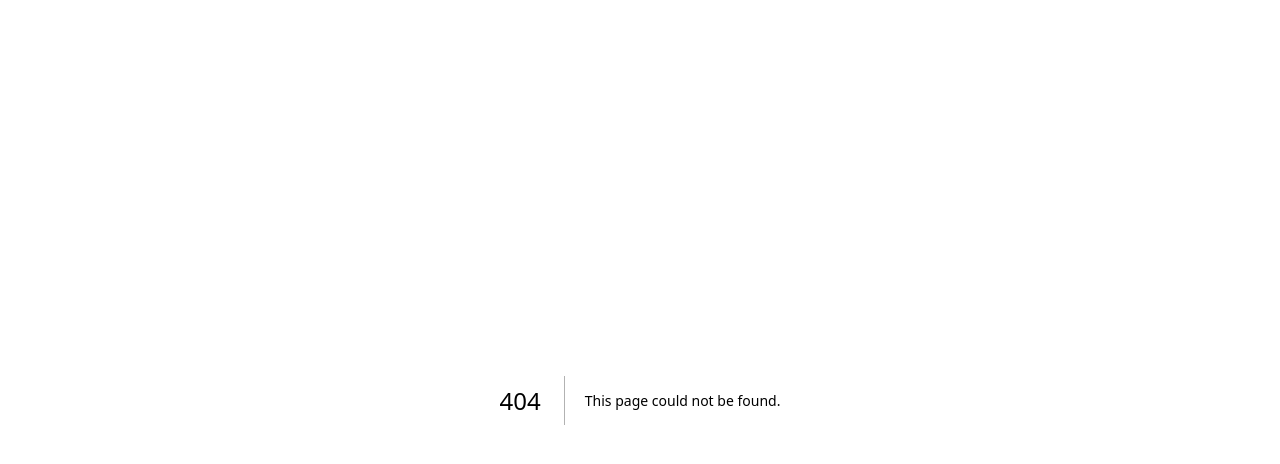
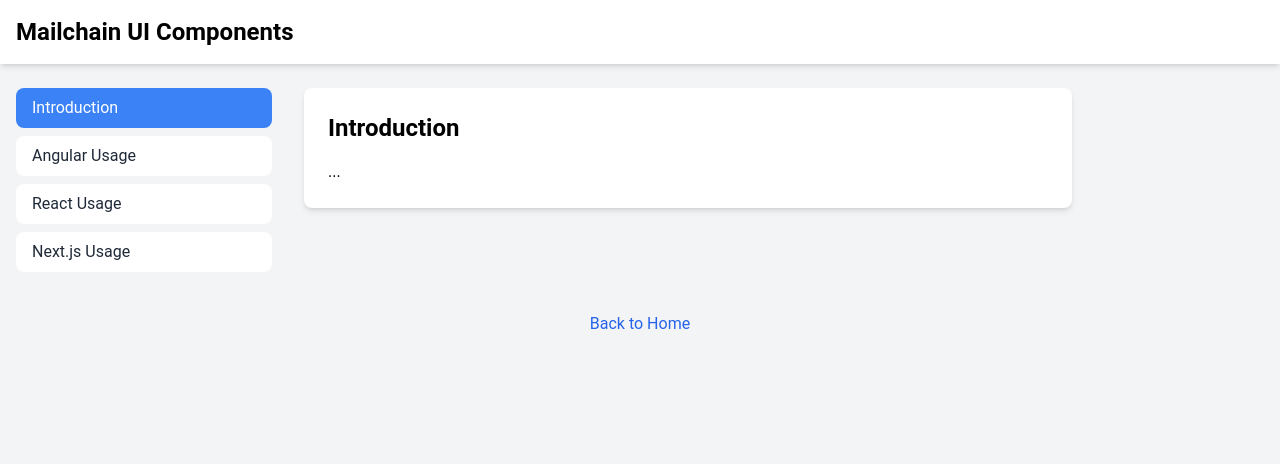
Before and after one commit to saugardev/mailchain-hackathon-landing, a Next.js app: page /guide in a window 1280 px wide. Before the commit this address had no page. Shown: the top 464 px of the page. Built offline with nearby package versions, Linux system fonts and the light colour scheme.

Commit message:
feat: initial guide page

```diff
--- /dev/null
+++ b/src/pages/guide/index.tsx
@@ -0,0 +1,143 @@
+// pages/guide.tsx
+import { useState, useEffect, useRef } from 'react';
+import Head from 'next/head';
+import Link from 'next/link';
+
+const sections = [
+  { id: 'introduction', title: 'Introduction' },
+  { id: 'angular-usage', title: 'Angular Usage' },
+  { id: 'react-usage', title: 'React Usage' },
+  { id: 'nextjs-usage', title: 'Next.js Usage' },
+];
+
+export default function Guide() {
+  const [activeSection, setActiveSection] = useState(sections[0].id);
+  const [isOpen, setIsOpen] = useState(false);
+  const menuRef: any = useRef();
+
+  useEffect(() => {
+    const handleClickOutside = (event: any) => {
+      if (menuRef.current && !menuRef.current.contains(event.target)) {
+        setIsOpen(false);
+      }
+    };
+
+    document.addEventListener('mousedown', handleClickOutside);
+    return () => {
+      document.removeEventListener('mousedown', handleClickOutside);
+    };
+  }, [menuRef]);
+
+  return (
+    <div className="min-h-screen bg-gray-100 font-roboto relative">
+      <Head>
+        <title>Guide - My NPM Libraries</title>
+        <link rel="icon" href="/favicon.ico" />
+      </Head>
+
+      <header className="bg-white shadow-md sticky top-0 z-10">
+        <div className="container mx-auto py-4 px-4 md:flex md:justify-between">
+          <div className="text-2xl font-semibold">
+            Mailchain UI Components
+          </div>
+        </div>
+      </header>
+
+      <button
+        className={`fixed top-4 right-4 z-20 md:hidden text-gray-800 focus:outline-none ${
+          isOpen ? 'text-red-500' : ''
+        }`}
+        onClick={() => setIsOpen(!isOpen)}
+      >
+        <svg
+          className="w-6 h-6"
+          fill="none"
+          stroke="currentColor"
+          viewBox="0 0 24 24"
+          xmlns="http://www.w3.org/2000/svg"
+        >
+          <path
+            strokeLinecap="round"
+            strokeLinejoin="round"
+            strokeWidth="2"
+            d="M4 6h16M4 12h16M4 18h16"
+          ></path>
+        </svg>
+      </button>
+
+      {isOpen && (
+        <div
+          className="fixed top-0 left-0 w-full h-full bg-black bg-opacity-50 z-10"
+          onClick={() => setIsOpen(false)}
+        ></div>
+      )}
+
+      <div className="container mx-auto py-6 px-4 md:flex">
+        <aside
+          ref={menuRef}
+          className={`w-full md:w-64 md:mr-8 transition-all duration-300 ${
+            isOpen ? 'block' : 'hidden md:block'
+          }`}
+        >
+          <nav className="space-y-2">
+            {sections.map((section) => (
+              <button
+                key={section.id}
+                onClick={() => {
+                  setActiveSection(section.id);
+                  setIsOpen(false);
+                }}
+                className={`block w-full text-left px-4 py-2 rounded-lg ${
+                  activeSection === section.id
+                    ? 'bg-blue-500 text-white'
+                    : 'bg-white text-gray-800 hover:bg-gray-100'
+                } focus:outline-none`}
+              >
+                {section.title}
+              </button>
+            ))}
+          </nav>
+        </aside>
+
+        <section className="w-full md:max-w-3xl">
+          <div className="bg-white p-6 rounded-lg shadow-md">
+            {activeSection === 'introduction' && (
+              <div>
+                <h2 className="text-2xl font-bold mb-4">Introduction</h2>
+                <p>...</p>
+              </div>
+            )}
+
+            {activeSection === 'angular-usage' && (
+              <div>
+                <h2 className="text-2xl font-bold mb-4">Angular Usage</h2>
+                <p>...</p>
+              </div>
+            )}
+
+            {activeSection === 'react-usage' && (
+              <div>
+                <h2 className="text-2xl font-bold mb-4">React Usage</h2>
+                <p>...</p>
+              </div>
+            )}
+
+            {activeSection === 'nextjs-usage' && (
+              <div>
+                <h2 className="text-2xl font-bold mb-4">Next.js Usage</h2>
+                <p>...</p>
+              </div>
+            )}
+          </div>
+        </section>
+      </div>
+      <div className="container mx-auto py-4 px-4 text-center">
+        <Link href="/" scroll={false}>
+          <div className="text-blue-600 hover:text-blue-800 transition duration-200">
+            Back to Home
+          </div>
+        </Link>
+      </div>
+    </div>
+  );
+}
```
